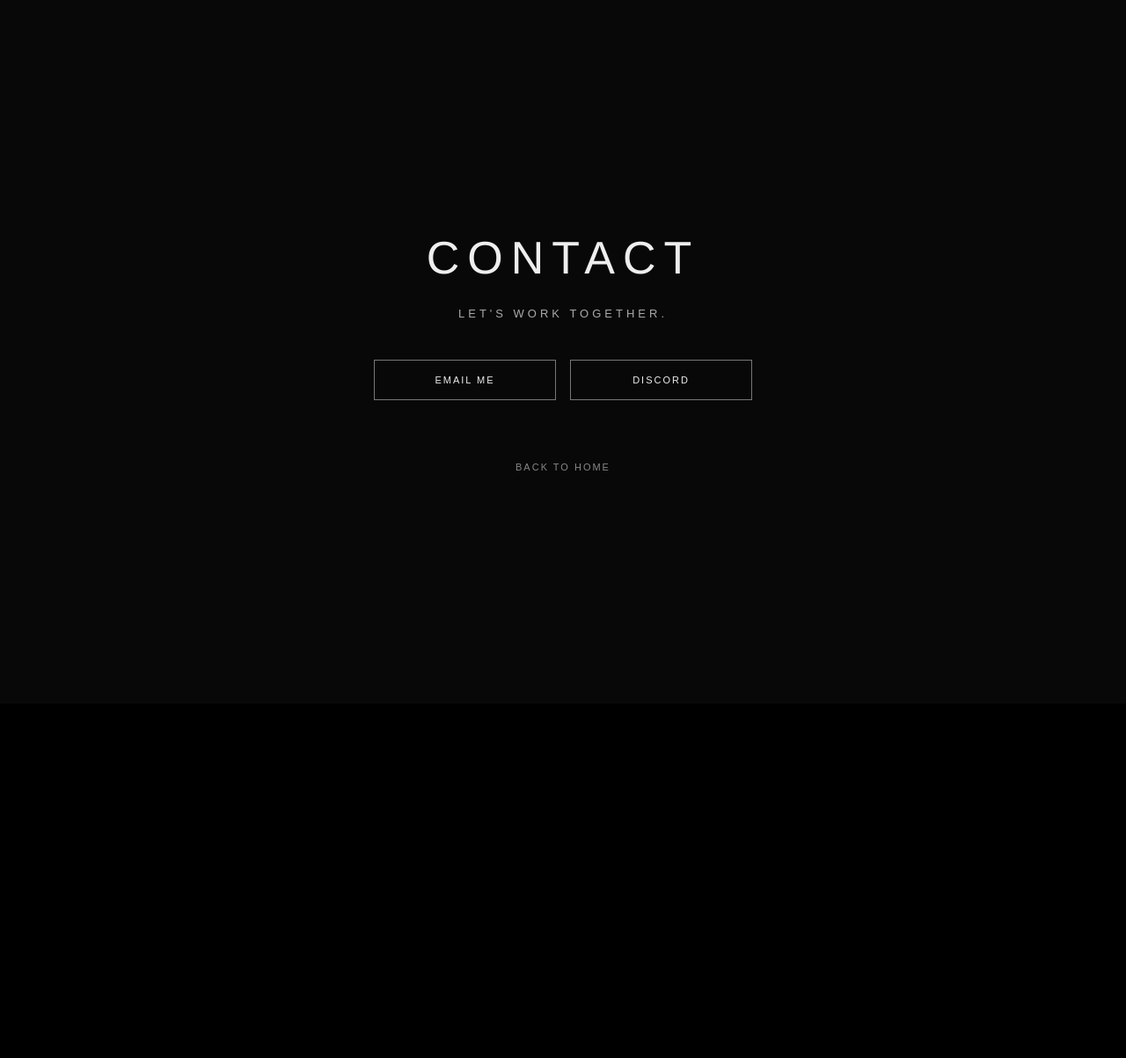
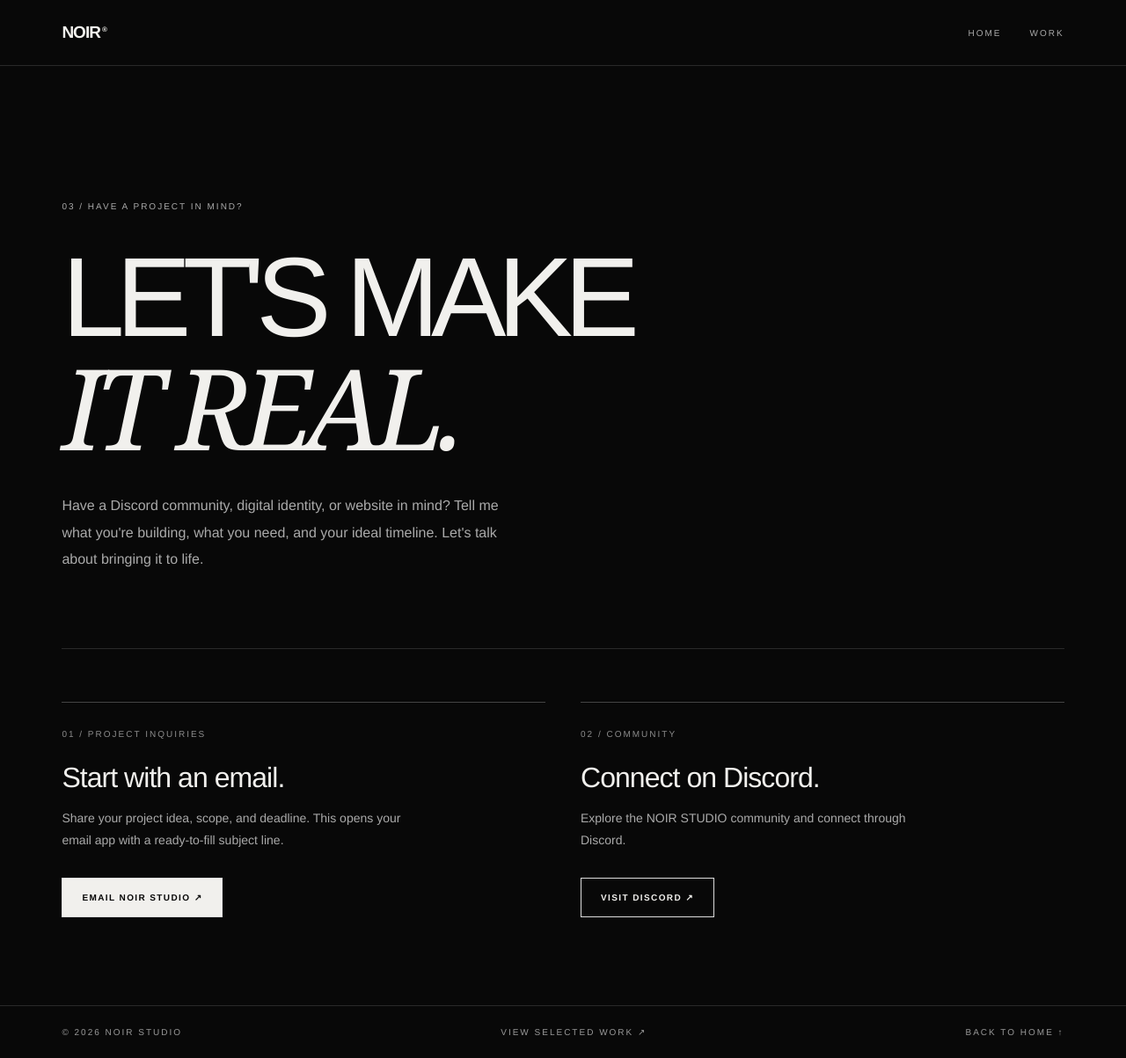
Before and after one commit to noirstudioexe/noir-studio-website, a plain HTML site: page contact.html in a window 1280 px wide. Shown: the whole page at 88% size. Before the commit the page ends 800 px from the top, so only its background shows below. Drawn offline with Linux system fonts and the light colour scheme.

Commit message:
Update NOIR STUDIO contact page

```diff
--- a/contact.html
+++ b/contact.html
@@ -1,102 +1,73 @@
-
 <!DOCTYPE html>
 <html lang="en">
 <head>
   <meta charset="UTF-8">
   <meta name="viewport" content="width=device-width, initial-scale=1.0">
-    <title>Contact | Noir Studio</title>
+  <meta name="description" content="Contact NOIR STUDIO for Discord community design, digital graphics, and web design projects.">
+  <title>Contact — NOIR STUDIO</title>
   <link rel="stylesheet" href="style.css">
   <style>
-body {
-    margin: 0;
-    padding-top: 0;
-}
-        .contact-page {
-            min-height: 100vh;
-            display: flex;
-            flex-direction: column;
-            align-items: center;
-            justify-content: center;
-            padding: 80px 24px;
-            box-sizing: border-box;
-            background: #080808;
-            color: #eeeeee;
-            text-align: center;
-            font-family: Arial, Helvetica, sans-serif;
-        }
-
-        .contact-page h1 {
-            font-size: clamp(32px, 5vw, 52px);
-            font-weight: 300;
-            letter-spacing: 9px;
-            margin: 0 0 26px;
-        }
-
-        .contact-page .subtitle {
-            color: #aaaaaa;
-            font-size: 13px;
-            letter-spacing: 4px;
-            margin: 0 0 45px;
-        }
-
-        .contact-actions {
-            display: flex;
-            justify-content: center;
-            flex-wrap: wrap;
-            gap: 16px;
-        }
-
-        .contact-actions a {
-            display: inline-block;
-            min-width: 155px;
-            padding: 16px 25px;
-            border: 1px solid #777777;
-            color: #eeeeee;
-            background: transparent;
-            text-decoration: none;
-            font-size: 11px;
-            letter-spacing: 2px;
-            transition: background 0.3s ease, color 0.3s ease;
-        }
-
-        .contact-actions a:hover {
-            background: #eeeeee;
-            color: #080808;
-        }
-
-        .contact-back {
-            margin-top: 70px;
-            color: #888888;
-            text-decoration: none;
-            font-size: 11px;
-            letter-spacing: 2px;
-        }
-
-        .contact-back:hover {
-            color: #ffffff;
-        }
+    /* Scoped contact-page styles: existing pages and stylesheet remain unchanged. */
+    body.noir-contact { margin: 0; padding: 0; background: #080808; color: #f1f0ed; text-align: left; font-family: "Helvetica Neue", Arial, sans-serif; }
+    .noir-contact *, .noir-contact *::before, .noir-contact *::after { box-sizing: border-box; }
+    .nc-header { display: flex; justify-content: space-between; align-items: center; gap: 20px; padding: 26px 5.5%; border-bottom: 1px solid #292929; }
+    .nc-brand { color: #f3f2ee; font-size: 19px; font-weight: 700; letter-spacing: -1px; text-decoration: none; }
+    .nc-brand sup { font-size: 8px; vertical-align: super; margin-left: 2px; }
+    .nc-nav { display: flex; flex-wrap: wrap; gap: 32px; }
+    .nc-nav a, .nc-kicker, .nc-index, .nc-footer { font-size: 10px; letter-spacing: 2px; text-transform: uppercase; }
+    .nc-nav a { color: #aaa; text-decoration: none; transition: color .2s; }
+    .nc-nav a:hover, .nc-nav a:focus-visible { color: #fff; }
+    .nc-main { width: min(1260px, 89%); margin: 0 auto; }
+    .nc-intro { padding: clamp(80px, 12vw, 180px) 0 85px; border-bottom: 1px solid #292929; }
+    .nc-kicker { color: #aaa; margin: 0 0 35px; }
+    .nc-title { margin: 0; font-size: clamp(60px, 10vw, 152px); line-height: .98; letter-spacing: -.075em; font-weight: 400; text-transform: uppercase; }
+    .nc-title em { display: block; font-family: Georgia, "Times New Roman", serif; font-weight: 400; letter-spacing: -.075em; text-transform: none; }
+    .nc-description { max-width: 520px; margin: 35px 0 0; color: #aaa; font-size: 16px; line-height: 1.9; letter-spacing: 0; }
+    .nc-options { display: grid; grid-template-columns: 1fr 1fr; gap: 40px; padding: 60px 0 100px; }
+    .nc-card { display: flex; flex-direction: column; align-items: flex-start; min-height: 245px; padding: 30px 0 0; border-top: 1px solid #444; }
+    .nc-index { color: #8c8c8c; margin: 0 0 26px; }
+    .nc-card h2 { font-size: clamp(23px, 2.5vw, 36px); font-weight: 400; letter-spacing: -.03em; text-transform: none; margin: 0 0 15px; }
+    .nc-card p:not(.nc-index) { color: #aaa; font-size: 14px; letter-spacing: 0; line-height: 1.8; max-width: 400px; margin: 0 0 30px; }
+    .nc-action { display: inline-block; margin-top: auto; padding: 16px 22px; border: 1px solid #ddd; color: #080808; background: #f1f0ed; text-decoration: none; text-transform: uppercase; font-size: 10px; font-weight: 700; letter-spacing: 1.4px; transition: background .25s, color .25s; }
+    .nc-action:hover, .nc-action:focus-visible { color: #f1f0ed; background: transparent; }
+    .nc-action.secondary { background: transparent; color: #f1f0ed; }
+    .nc-action.secondary:hover, .nc-action.secondary:focus-visible { background: #f1f0ed; color: #080808; }
+    .nc-footer { display: flex; justify-content: space-between; gap: 20px; border-top: 1px solid #292929; padding: 24px 5.5%; color: #999; }
+    .nc-footer a { color: inherit; text-decoration: none; }
+    .nc-footer a:hover { color: #fff; }
+    @media (max-width: 700px) { .nc-header { padding: 24px 6%; } .nc-nav { gap: 16px; } .nc-main { width: 88%; } .nc-intro { padding: 95px 0 65px; } .nc-description { font-size: 14px; } .nc-options { grid-template-columns: 1fr; gap: 50px; padding: 50px 0 70px; } .nc-card { min-height: 0; } .nc-footer { padding: 22px 6%; flex-wrap: wrap; } }
+    @media (prefers-reduced-motion: reduce) { .nc-nav a, .nc-action { transition: none; } }
   </style>
 </head>
-
-<body>
-    <main class="contact-page">
-        <h1>CONTACT</h1>
-        <p class="subtitle">LET'S WORK TOGETHER.</p>
-
-        <div class="contact-actions">
-            <a href="mailto:samar.logica@gmail.com">
-                EMAIL ME
-            </a>
-
-<a href="https://discord.gg/A3uRpn9Tyr" target="_blank" rel="noopener noreferrer">
-    DISCORD
-</a>
-        </div>
-
-        <a href="index.html" class="contact-back">
-            BACK TO HOME
-        </a>
+<body class="noir-contact">
+  <header class="nc-header">
+    <a class="nc-brand" href="index.html" aria-label="NOIR STUDIO home">NOIR<sup>®</sup></a>
+    <nav class="nc-nav" aria-label="Main navigation">
+      <a href="index.html">Home</a>
+      <a href="work.html">Work</a>
+    </nav>
+  </header>
+  <main class="nc-main">
+    <section class="nc-intro" aria-labelledby="contact-title">
+      <p class="nc-kicker">03 / HAVE A PROJECT IN MIND?</p>
+      <h1 class="nc-title" id="contact-title">LET'S MAKE <em>IT REAL.</em></h1>
+      <p class="nc-description">Have a Discord community, digital identity, or website in mind? Tell me what you're building, what you need, and your ideal timeline. Let's talk about bringing it to life.</p>
+    </section>
+    <section class="nc-options" aria-label="Ways to get in touch">
+      <article class="nc-card">
+        <p class="nc-index">01 / PROJECT INQUIRIES</p>
+        <h2>Start with an email.</h2>
+        <p>Share your project idea, scope, and deadline. This opens your email app with a ready-to-fill subject line.</p>
+        <a class="nc-action" href="mailto:samar.logica@gmail.com?subject=NOIR%20STUDIO%20%E2%80%94%20Project%20Inquiry">Email NOIR STUDIO ↗</a>
+      </article>
+      <article class="nc-card">
+        <p class="nc-index">02 / COMMUNITY</p>
+        <h2>Connect on Discord.</h2>
+        <p>Explore the NOIR STUDIO community and connect through Discord.</p>
+        <a class="nc-action secondary" href="https://discord.gg/GbGYQtaXxz" target="_blank" rel="noopener noreferrer">Visit Discord ↗</a>
+      </article>
+    </section>
   </main>
-
+  <footer class="nc-footer"><span>© 2026 NOIR STUDIO</span><a href="work.html">VIEW SELECTED WORK ↗</a><a href="index.html">BACK TO HOME ↑</a></footer>
 </body>
 </html>
```
Lines whose indentation alone changed are shown as unchanged.
